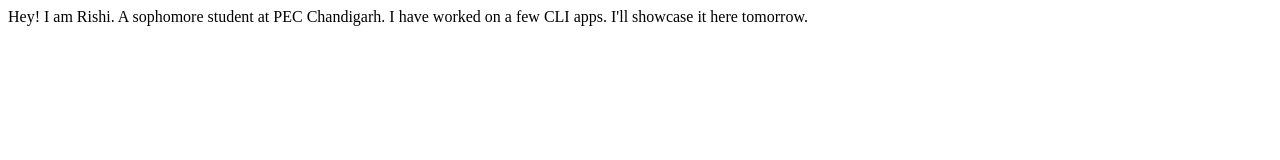
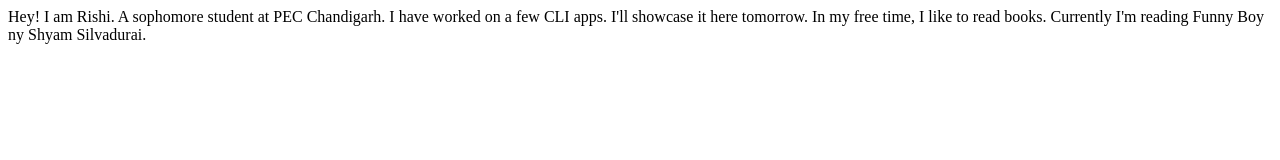
Before and after one commit to collab-rishi/demo, a plain HTML site: page index.html in a window 1280 px wide. Drawn offline with Linux system fonts and the light colour scheme.

Commit message:
update - added favourite book

```diff
--- a/index.html
+++ b/index.html
@@ -12,5 +12,7 @@
     A sophomore student at PEC Chandigarh.
 
     I have worked on a few CLI apps. I'll showcase it here tomorrow.
+
+    In my free time, I like to read books. Currently I'm reading Funny Boy ny Shyam Silvadurai.
 </body>
 </html>
```
